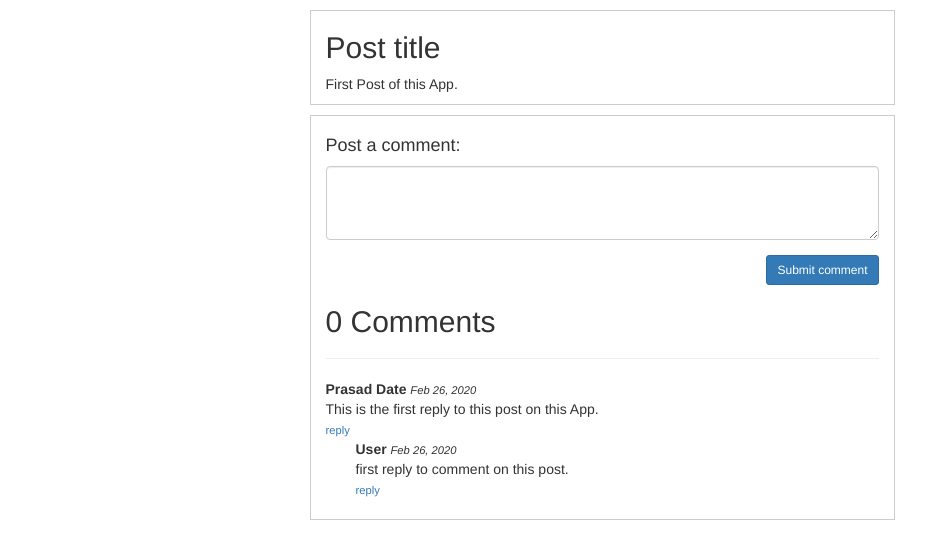
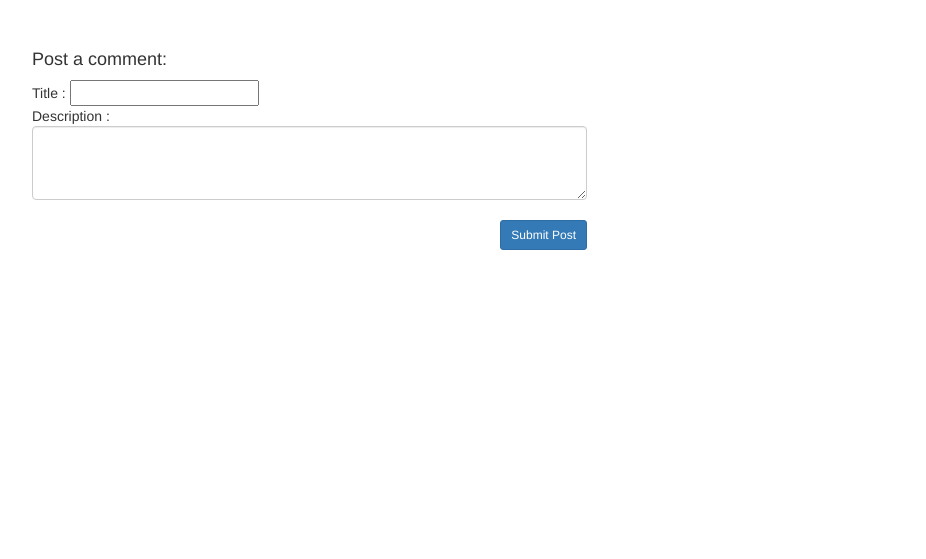
Before and after one commit to prasad-1992/comment_reply, a Flask app: page /comment in a window 1280 px wide. Shown: the top 559 px of the page, without its empty margins (38-964 px from the left). Run offline with Flask 2, Linux system fonts and the light colour scheme; some libraries are stand-ins or nearby versions.

Commit message:
can post and save

```diff
--- a/app.py
+++ b/app.py
@@ -5,7 +5,8 @@ app = Flask(__name__)
 app.config['SQLALCHEMY_DATABASE_URI'] = 'mysql+pymysql://root:root@localhost:3306/comment_db'
 app.config['SQLALCHEMY_TRACK_MODIFICATIONS'] = False
 db = SQLAlchemy(app)
-
+title = "My First Name"
+post = "Prasad"
 class user(db.Model):
     id = db.Column(db.Integer, primary_key=True)
     username = db.Column(db.String(80))
@@ -47,8 +48,7 @@ def login():
 
         login = user.query.filter_by(username=uname, password=passw).first()
         if login is not None:
-
-            return redirect(url_for("comment"))
+            return redirect(url_for("post"))
     return render_template("login.html")
 
 @app.route("/register", methods=["GET", "POST"])
@@ -65,9 +65,23 @@ def register():
         return redirect(url_for("login"))
     return render_template("register.html")
 
-@app.route("/comment")
+@app.route("/post", methods=["GET", "POST"])
+def post():
+    if request.method == 'POST':
+        title = request.form['blog_title']
+        post = request.form['post_text']
+
+        return redirect(url_for("login"))
+    return render_template('post.html')
+
+@app.route("/comment", methods=["GET", "POST"])
 def comment():
-    return render_template('comment.html')
+    if request.method == 'POST':
+        title = request.form['blog_title']
+        post = request.form['post_text']
+
+        return render_template('comment.html',tit =title , po =post )
+    return render_template('post.html')
 
 if __name__ == '__main__':
     db.create_all()
--- a/templates/comment.html
+++ b/templates/comment.html
@@ -33,19 +33,16 @@
 <body>
 <div class="container">
 	<div class="row">
-		<div class="col-md-6 col-md-offset-3 post">
-			<h2>Post title</h2>
-			<p>First Post of this App.</p>
-		</div>
+
 
 		<!-- comments section -->
 		<div class="col-md-6 col-md-offset-3 comments-section">
-			<!-- comment form -->
-			<form class="clearfix" action="#" method="post" id="comment_form">
-				<h4>Post a comment:</h4>
-				<textarea name="comment_text" id="comment_text" class="form-control" cols="30" rows="3"></textarea>
-				<button class="btn btn-primary btn-sm pull-right" id="submit_comment">Submit comment</button>
-			</form>
+			<div class="col-md-6 col-md-offset-3 post">
+				<h3>Post title:</h3>
+				<p>{{ tit }}</p>
+				<h3>Post:</h3>
+				<p>{{ po }}</p>
+			</div>
 
 			<!-- Display total number of comments on this post  -->
 			<h2><span id="comments_count">0</span> Comments</h2>
@@ -142,6 +139,7 @@ $(document).ready(function(){
 	});
 });
 </script>
+
 <!-- Bootstrap Javascript -->
 <script src="https://cdnjs.cloudflare.com/ajax/libs/twitter-bootstrap/3.3.7/js/bootstrap.min.js"></script>
 </body>
--- a/templates/post.html
+++ b/templates/post.html
@@ -0,0 +1,26 @@
+<!DOCTYPE html>
+<html lang="en">
+<head>
+	<meta charset="UTF-8">
+	<title>Comment and reply</title>
+	<!-- Bootstrap CSS -->
+	<link rel="stylesheet" href="https://cdnjs.cloudflare.com/ajax/libs/twitter-bootstrap/3.3.7/css/bootstrap.min.css" />
+
+
+</head>
+<body>
+	<div class="container">
+        <div class="row" style="margin-top: 40px">
+            <div class="col-sm-6">
+                <form class="clearfix" action="/comment" method="post" id="post_form" onsubmit="tosubmit();">
+					<h4>Post a comment:</h4>
+					Title : <input name = "blog_title" type = "text" class="text"></br>
+					Description : <textarea name="post_text" id="post_text" class="form-control" cols="30" rows="3"></textarea></br>
+					<button class="btn btn-primary btn-sm pull-right" id="submit_post">Submit Post</button>
+				</form>
+            </div>
+        </div>
+    </div>
+</body>
+
+</html>
```
